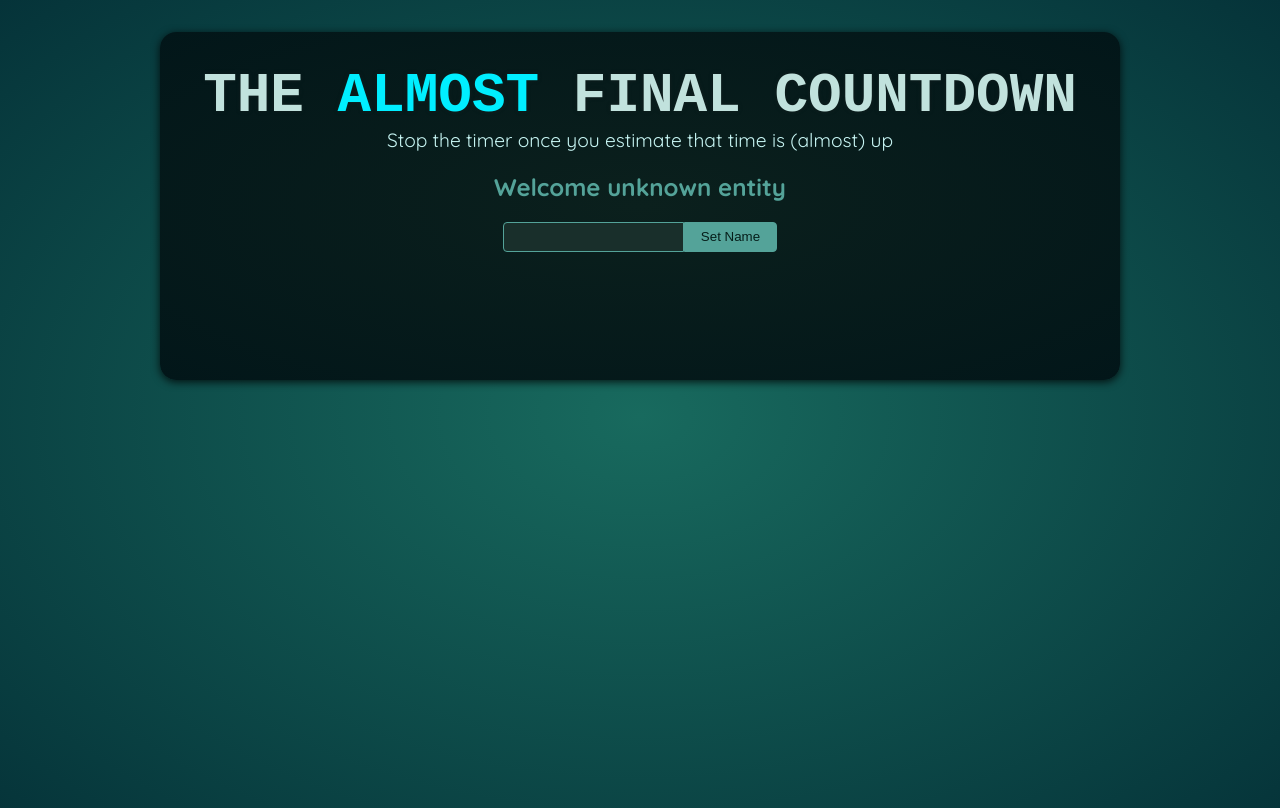
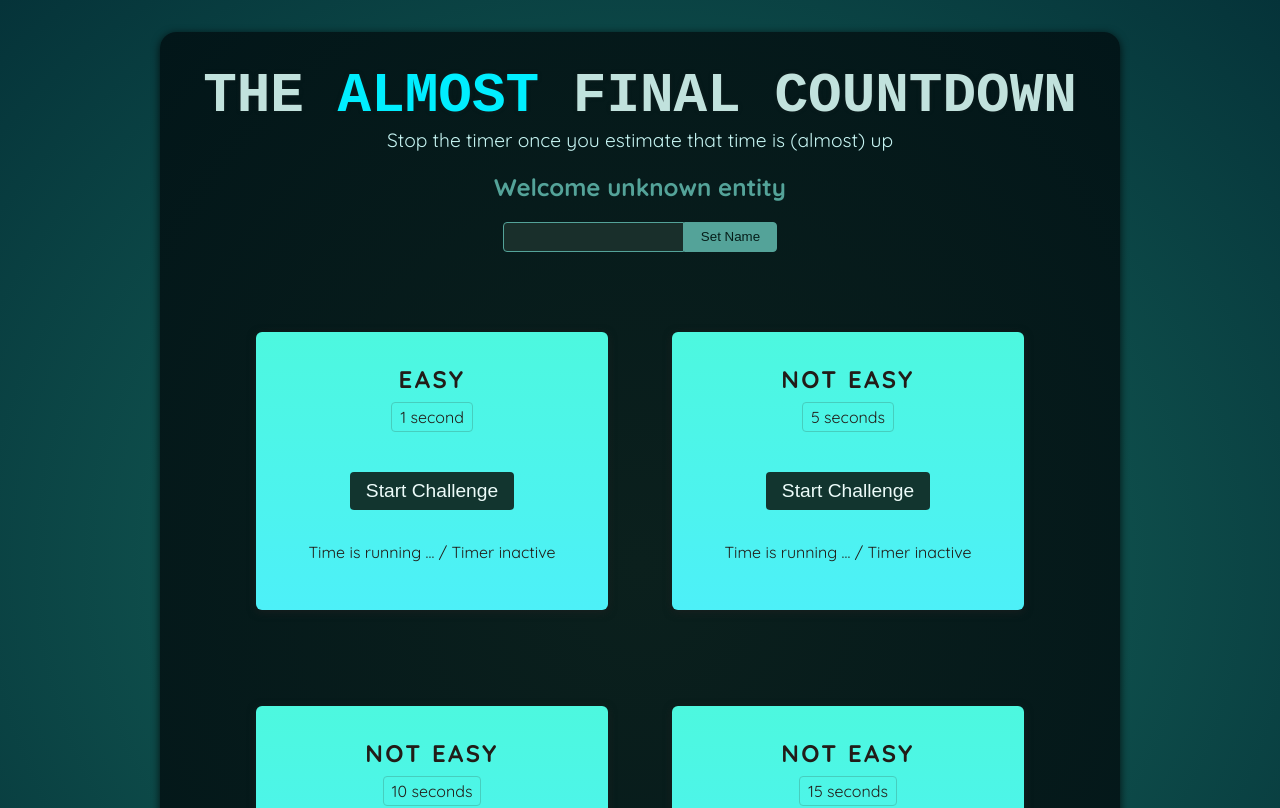
Before and after one commit to SerhiyCode/working-with-refs-and-portals, a React (Vite) app: page / in a window 1280 px wide. Shown: the top 808 px of the page. Built offline with nearby package versions, Linux system fonts and the light colour scheme; a web font is replaced by a local one.

Commit message:
Adding challenges to the demo project

```diff
--- a/src/App.jsx
+++ b/src/App.jsx
@@ -1,10 +1,17 @@
 import Player from './components/Player.jsx';
+import TimerChallenge from './components/TimerChallenge.jsx';
 
 function App() {
   return (
     <>
       <Player />
-      <div id="challenges"></div>
+      <div id="challenges">
+         <TimerChallenge title="Easy"  targetTime={1} />
+         <TimerChallenge title="Not Easy"  targetTime={5} />
+         <TimerChallenge title="Not Easy"  targetTime={10} />
+         <TimerChallenge title="Not Easy"  targetTime={15} />
+      </div>
+
     </>
   );
 }
--- /dev/null
+++ b/src/components/TimerChallenge.jsx
@@ -0,0 +1,12 @@
+export default function TimerChallenge({ title, targetTime }) {
+   return <section className="challenge">
+        <h2>{title}</h2>
+        <p className="challenge-time">
+         {targetTime}  second{targetTime > 1 ? "s" : "" }
+        </p>
+        <p>
+          <button>Start Challenge</button>
+        </p>
+        <p>Time is running ... / Timer inactive </p>
+   </section>
+}
```
